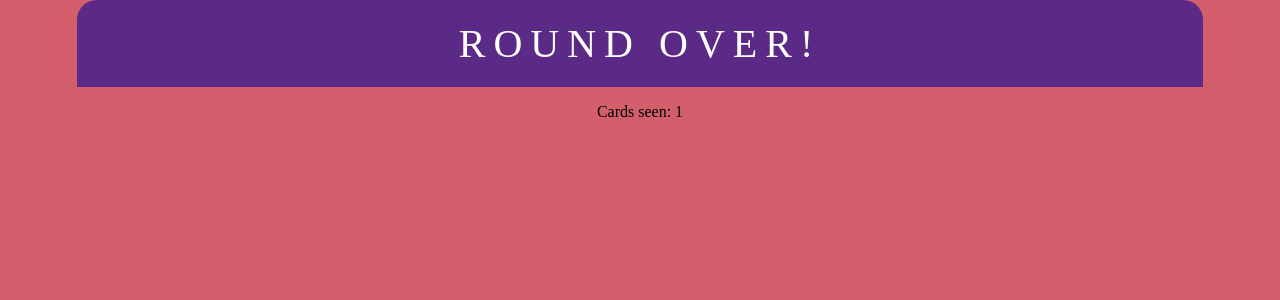
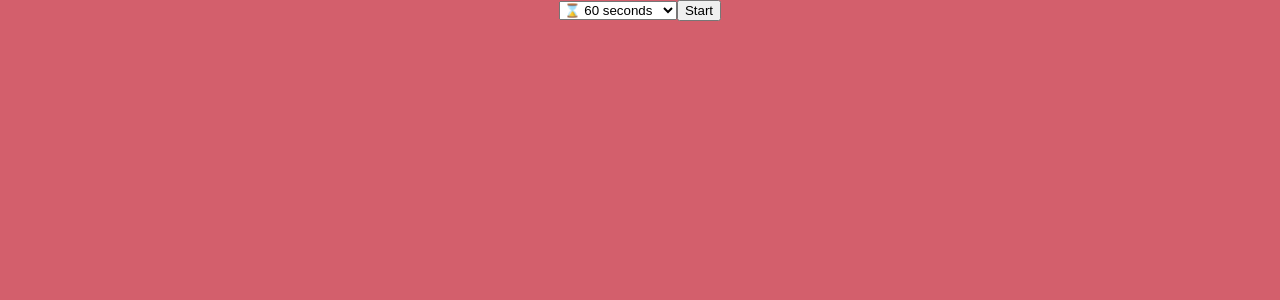
Before and after one commit to Feni0108/taboo-game, a React (Vite) app: page / in a window 1280 px wide. Shown: the top 300 px of the page. Built offline with nearby package versions, Linux system fonts and the light colour scheme.

Commit message:
creating a proper results page showing all the cards in the gameplay, and their results

```diff
--- a/src/Game.jsx
+++ b/src/Game.jsx
@@ -4,8 +4,6 @@ import { shuffleCards } from "./gameLogic.js";
 import skipIcon from "./assets/skipIcon.png";
 import tabooIcon from "./assets/tabooIcon.png";
 import passIcon from "./assets/passIcon.png";
-
-const TOTAL_TIME = 3;
 
 function Game() {
   // A megkevert pakli - csak egyszer keverjük meg, amikor a komponens elindul
@@ -20,15 +18,32 @@ function Game() {
   // Skip counter
   const [skipsLeft, setSkipsLeft] = useState(2); // starting limit
 
-  const [timer, setTimer] = useState(TOTAL_TIME);
+  const [totalTime, setTotalTime] = useState(60);
 
-  const [gamePhase, setGamePhase] = useState("playing"); // "playing" | "roundOver"
+  const [timer, setTimer] = useState(totalTime);
+
+  const [gamePhase, setGamePhase] = useState("start"); // "start" | "playing" | "roundOver"
+
+  const [correctCards, setCorrectCards] = useState([]);
+
+  const [skippedCards, setSkippedCards] = useState([]);
+
+  const [tabooCards, setTabooCards] = useState([]);
 
   // ---- Timer ring calculations ----
   const radius = 35;
   const circumference = 2 * Math.PI * radius;
-  const progress = timer / TOTAL_TIME;
+  const progress = timer / totalTime;
   const strokeDashoffset = circumference * (1 - progress);
+
+  function handleStart() {
+    setTimer(totalTime);
+    setGamePhase("playing");
+  }
+
+  function handleNewStart() {
+    setGamePhase("start");
+  }
 
   function handleNext() {
     const nextIndex = currentIndex + 1;
@@ -45,10 +60,24 @@ function Game() {
   function handleSkip() {
     if (skipsLeft <= 0) return; // no skips left, do nothing
     setSkipsLeft(skipsLeft - 1);
+    setSkippedCards([...skippedCards, currentCard]);
     handleNext(); // reuse your existing "go to next card" logic
   }
 
+  function handleCorrect() {
+    setCorrectCards([...correctCards, currentCard]);
+    handleNext();
+  }
+
+  function handleTaboo() {
+    setTabooCards([...tabooCards, currentCard]);
+    handleNext();
+  }
+
+  // Start timer
   useEffect(() => {
+    if (gamePhase !== "playing") return; // don't tick unless we're actually playing
+
     const interval = setInterval(() => {
       setTimer((prevTimer) => {
         if (prevTimer > 0) {
@@ -62,14 +91,49 @@ function Game() {
     }, 1000);
 
     return () => clearInterval(interval);
-  }, []);
+  }, [gamePhase]);
+
+  function CardDom({ card, className, icon }) {
+    return (
+      <div className={className}>
+        <h1>{card.word}</h1>
+        <ul>
+          {card.taboo.map((t, i) => (
+            <li key={i}>{t}</li>
+          ))}
+        </ul>
+        {icon && <img src={icon} alt="" className="result-icon-overlay" />}
+      </div>
+    );
+  }
 
   return (
     <div>
+      {gamePhase === "start" && (
+        <div className="start-page">
+          <select
+            className="time-select"
+            value={totalTime}
+            onChange={(e) => setTotalTime(Number(e.target.value))}
+          >
+            <option value={30}>⌛ 30 seconds</option>
+            <option value={60}>⌛ 60 seconds</option>
+            <option value={90}>⌛ 90 seconds</option>
+            <option value={120}>⌛ 120 seconds</option>
+            <option value={150}>⌛ 150 seconds</option>
+            <option value={180}>⌛ 180 seconds</option>
+          </select>
+
+          <button className="start-button" onClick={handleStart}>
+            Start
+          </button>
+        </div>
+      )}
+
       {gamePhase === "playing" && (
         <div className="main-box">
           <div className="timer-box">
-            <svg width="120" height="120" viewBox="0 0 120 120">
+            <svg viewBox="0 0 120 120">
               <circle
                 cx="60"
                 cy="60"
@@ -95,12 +159,7 @@ function Game() {
             <span className="timer-number">{timer}</span>
           </div>
           <div className="card-box">
-            <h1>{currentCard.word}</h1>
-            <ul>
-              {currentCard.taboo.map((t, i) => (
-                <li key={i}>{t}</li>
-              ))}
-            </ul>
+            <CardDom card={currentCard} className="card-box" />
           </div>
           <div className="button-box">
             <button className="icon-button skip-button" onClick={handleSkip}>
@@ -108,11 +167,11 @@ function Game() {
               <span className="badge">{skipsLeft}</span>
             </button>
 
-            <button className="icon-button taboo-button">
+            <button className="icon-button taboo-button" onClick={handleTaboo}>
               <img src={tabooIcon} alt="Taboo" className="taboo-img" />
             </button>
 
-            <button className="icon-button pass-button" onClick={handleNext}>
+            <button className="icon-button pass-button" onClick={handleCorrect}>
               <img src={passIcon} alt="Correct" />
             </button>
           </div>
@@ -121,8 +180,42 @@ function Game() {
 
       {gamePhase === "roundOver" && (
         <div className="results-box">
-          <h1>Round Over!</h1>
-          <p>Cards seen: {currentIndex + 1}</p>
+          <div className="written-result">
+            <h1>Your Score: {correctCards.length - tabooCards.length}</h1>
+            <h3>Correct answers: {correctCards.length}</h3>
+            <h3>Mistakes: {tabooCards.length}</h3>
+          </div>
+          <ul className="results-list">
+            {correctCards.map((card, i) => (
+              <CardDom
+                key={`correct-${i}`}
+                card={card}
+                className="result-card"
+                icon={passIcon}
+              />
+            ))}
+            {skippedCards.map((card, i) => (
+              <CardDom
+                key={`skip-${i}`}
+                card={card}
+                className="result-card"
+                icon={skipIcon}
+              />
+            ))}
+            {tabooCards.map((card, i) => (
+              <CardDom
+                key={`taboo-${i}`}
+                card={card}
+                className="result-card"
+                icon={tabooIcon}
+              />
+            ))}
+          </ul>
+          <div className="play-again-button-box">
+            <button className="play-again-button" onClick={handleNewStart}>
+              Play again
+            </button>
+          </div>
         </div>
       )}
     </div>
```
